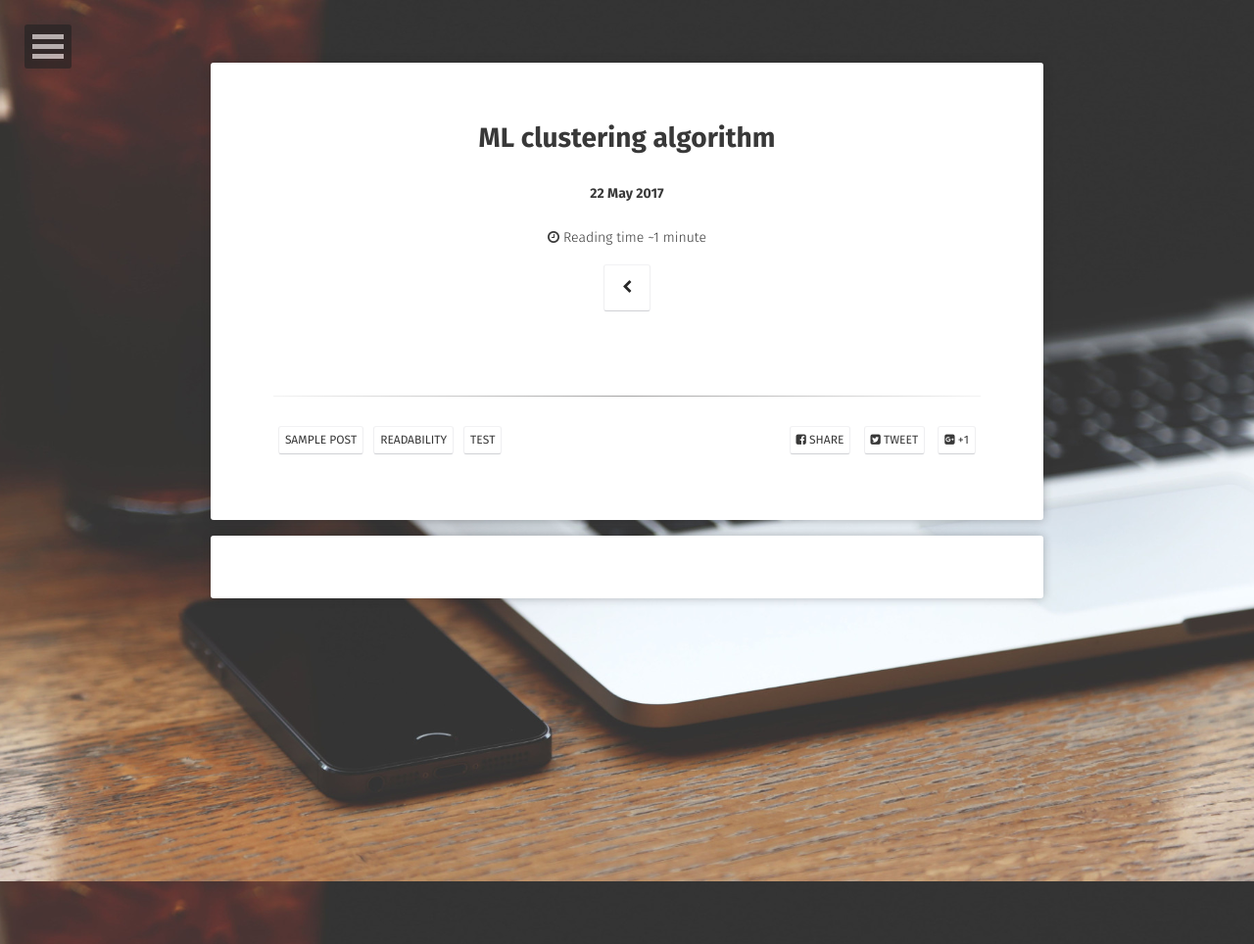
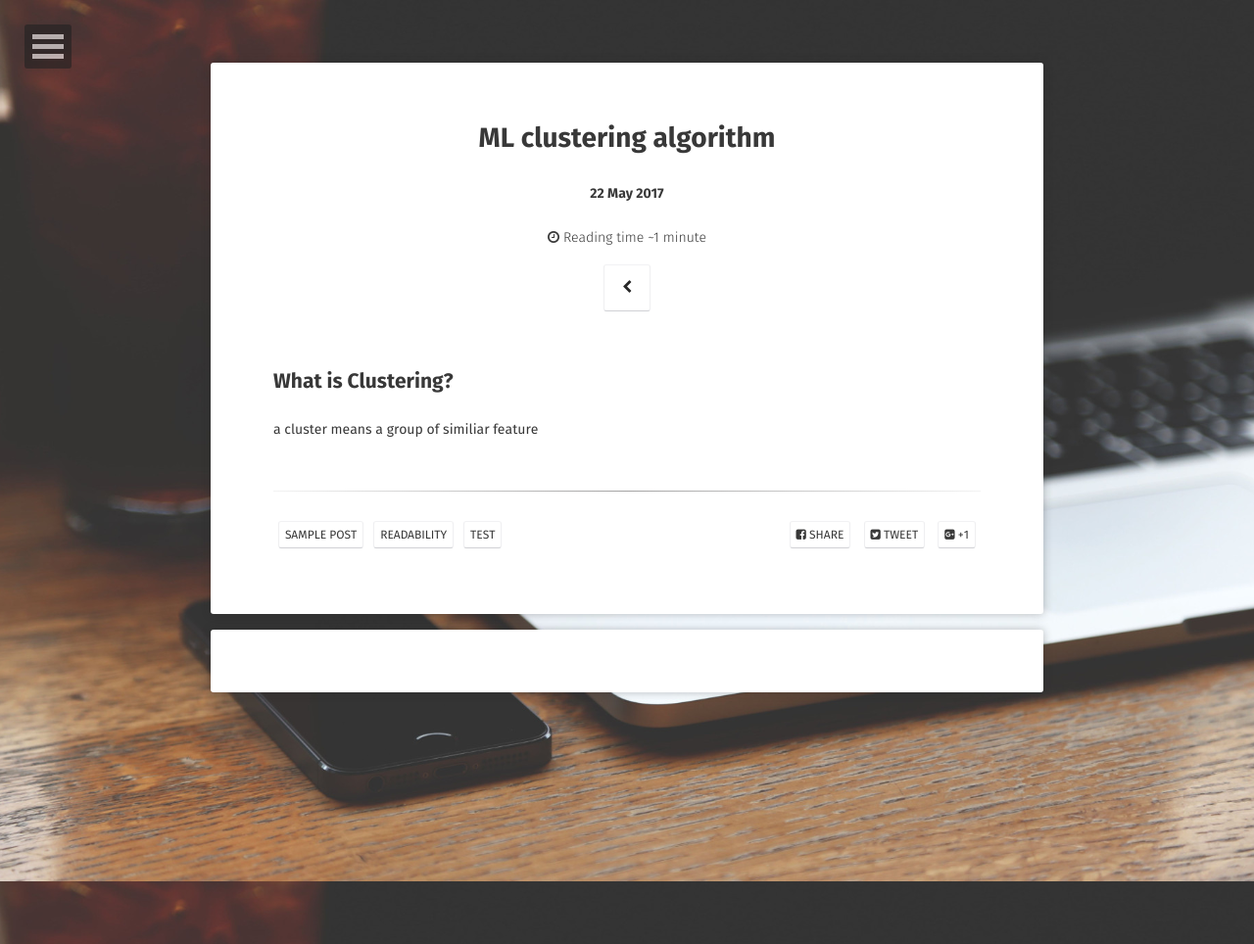
Before and after one commit to LeDron/LeDron.github.io, a Jekyll site: the page built from _posts/2017-05-22-ML:Clustering.md, in a window 1280 px wide. Shown: the whole page at 98% size. Built offline with Jekyll 4.4.1, drawn with Linux system fonts in a browser that asks for light colours; some web fonts are replaced; comment, search, counter and statistics services are not loaded.

Commit message:
Update 2017-05-22-ML:Clustering.md

```diff
--- a/_posts/2017-05-22-ML:Clustering.md
+++ b/_posts/2017-05-22-ML:Clustering.md
@@ -6,3 +6,7 @@ excerpt: "A ton of text to test readability."
 tags: [sample post, readability, test]
 comments: true
 ---
+
+## What is Clustering?
+
+a cluster means a group of similiar feature
```
